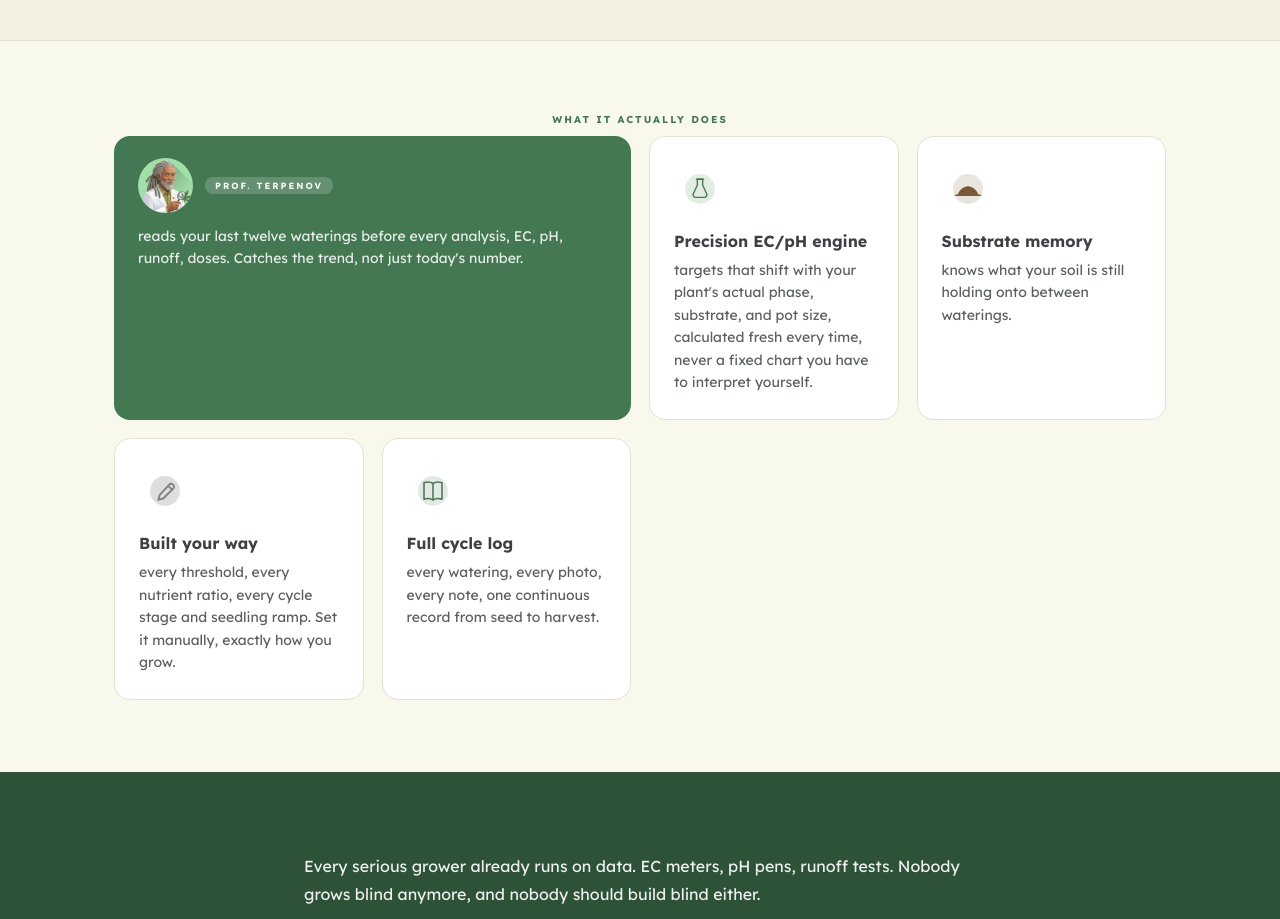
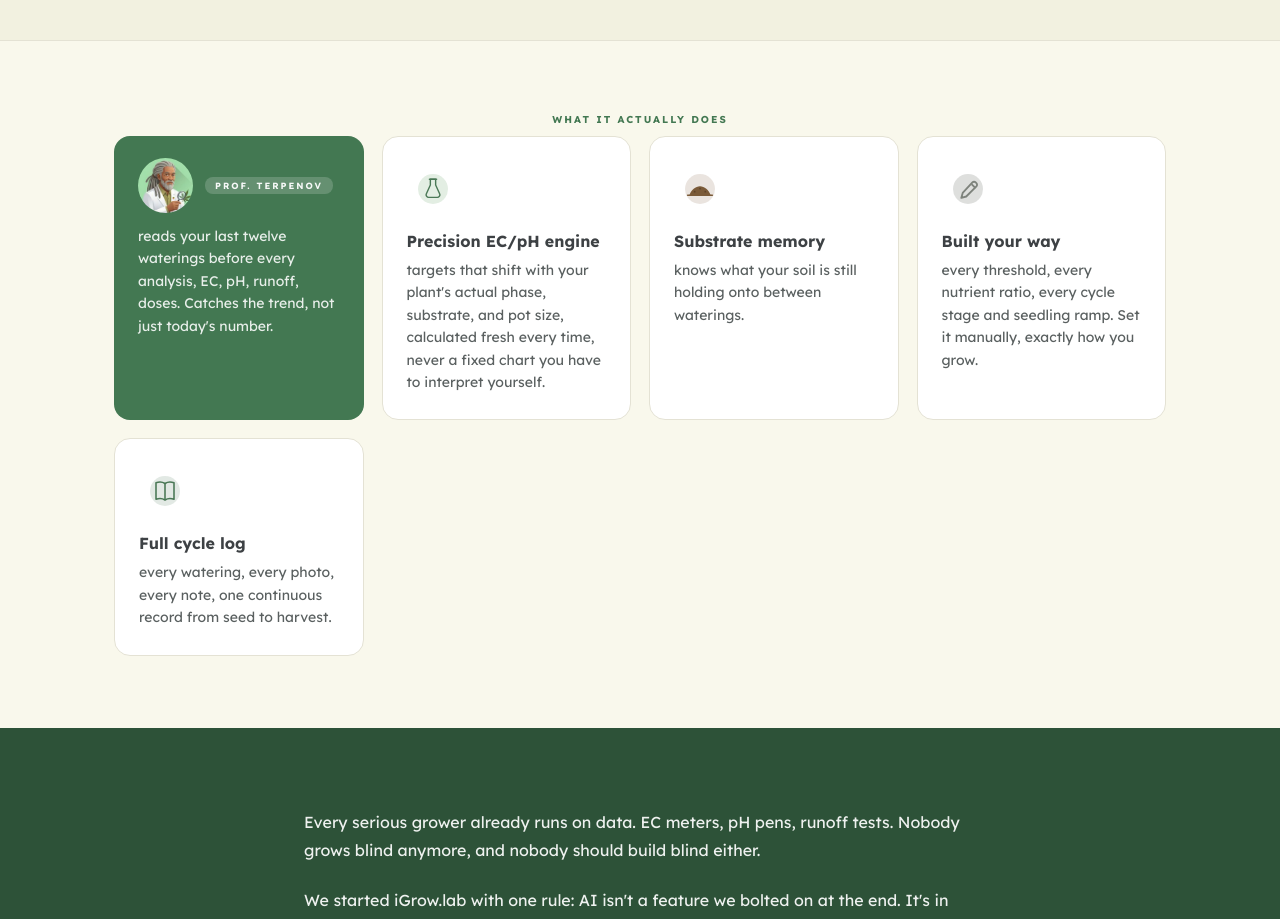
Before and after one commit to DoctorRobert42/igrowlab-website, a React (Vite) app: page / in a window 1280 px wide. Shown: the part 820-1739 px from the top of the page. Built offline with nearby package versions, Linux system fonts and the light colour scheme.

Commit message:
fix: Professor Terpenov feature card now matches the other feature cards in size - was spanning 2 grid columns with excess empty vertical space, unintentional leftover from matching the app's standalone ProfCard styling

```diff
--- a/src/sections/Features.jsx
+++ b/src/sections/Features.jsx
@@ -57,7 +57,6 @@ function ProfessorCard() {
         background: C.leaf,
         borderRadius: R.card,
         padding: '22px 24px',
-        gridColumn: 'span 2',
       }}
     >
       <div style={{ display: 'flex', alignItems: 'center', gap: 12, marginBottom: 12 }}>
```
